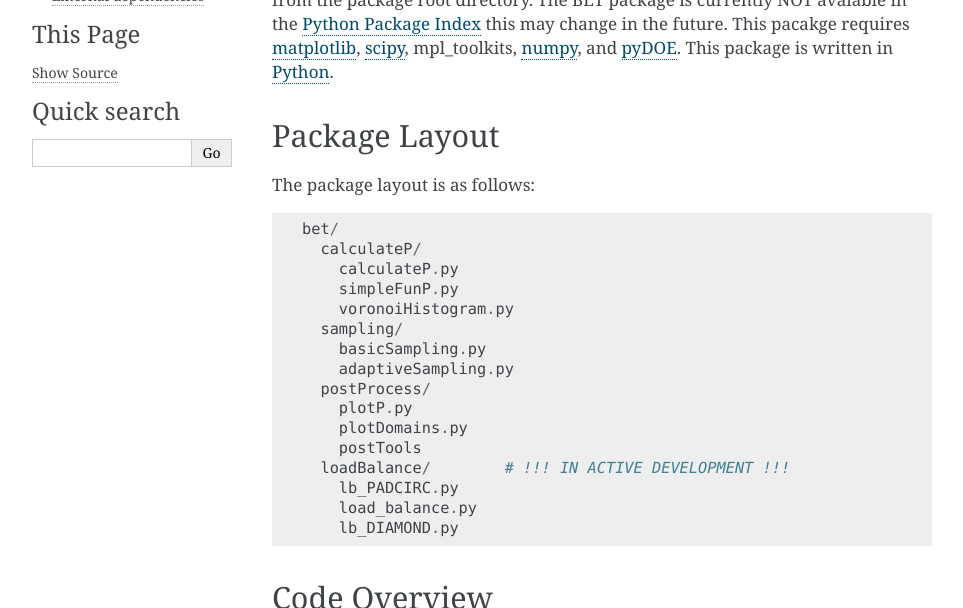
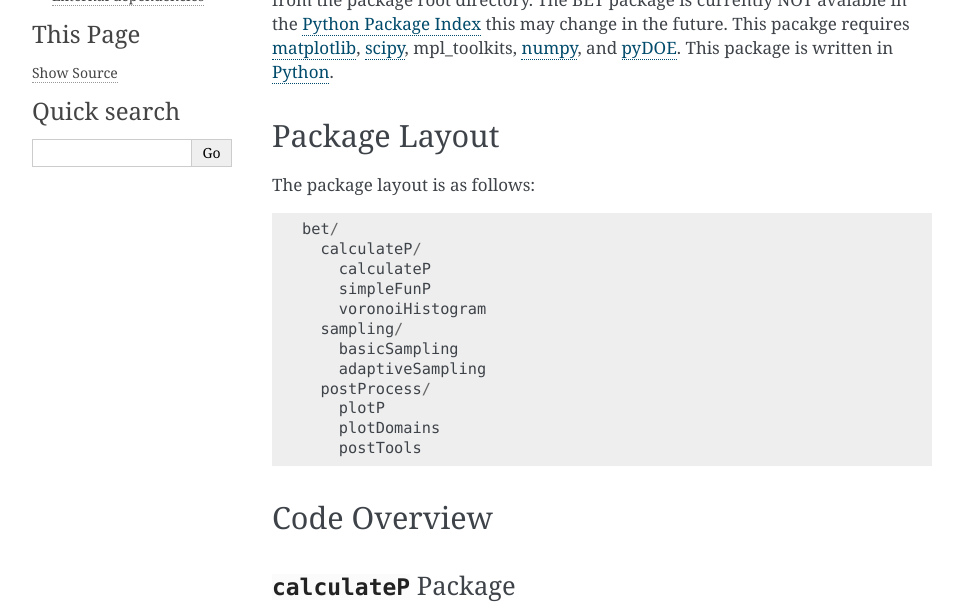
Before and after one commit to UT-CHG/BET, a Sphinx documentation site: the page built from doc/overview.rst, in a window 1280 px wide and 900 px high, scrolled down 302 px, cut to the strip 0-608 px from the top of the window. Shown: the whole strip, without its empty margins (148-1111 px from the left). Built offline with Sphinx 7.4.7, drawn with Linux system fonts in a browser that asks for light colours.

Commit message:
updateing docmentation to address issue #10

```diff
--- a/doc/index.rst
+++ b/doc/index.rst
@@ -13,6 +13,7 @@ Contents:
    :glob:
 
    overview
+   parallel
    examples/*
    examples/linearMap/*
    examples/fromFileMap/*
--- a/doc/overview.rst
+++ b/doc/overview.rst
@@ -8,9 +8,9 @@ Installation
 ------------
 
 The code currently resides at `GitHub
-<https://github.com/smattis/BET>`_.
+<https://github.com/UT-CHG/BET>`_.
 If you have a
-`zip file <https://github.com/smattis/BET/archive/master.zip>`_ you can install
+`zip file <https://github.com/UT-CHG/BET/archive/master.zip>`_ you can install
 BET using::
 
     python setup.py install
@@ -28,20 +28,16 @@ The package layout is as follows::
 
   bet/
     calculateP/
-      calculateP.py
-      simpleFunP.py
-      voronoiHistogram.py
+      calculateP
+      simpleFunP
+      voronoiHistogram
     sampling/
-      basicSampling.py
-      adaptiveSampling.py
+      basicSampling
+      adaptiveSampling
     postProcess/
-      plotP.py
-      plotDomains.py
+      plotP
+      plotDomains
       postTools
-    loadBalance/        # !!! IN ACTIVE DEVELOPMENT !!!
-      lb_PADCIRC.py
-      load_balance.py
-      lb_DIAMOND.py
 
 Code Overview
 --------------
--- a/setup.py
+++ b/setup.py
@@ -9,5 +9,8 @@ setup(name='bet',
       description='Butler, Estep, Tavener method',
       author='Steven Mattis',
       author_email='steve.a.mattis@gmail.com',
+      liscense='GNU LGPL',
       url='https://github.com/UT-CHG/BET',
-      packages=['bet', 'bet.sampling', 'bet.calculateP', 'bet.postProcess'])
+      packages=['bet', 'bet.sampling', 'bet.calculateP', 'bet.postProcess'],
+      install_requires=['matplotlib', 'mpl_toolkits', 'pyDOE', 'scipy',
+          'numpy'])
```
Also changed, not shown: doc/parallel.rst (added, +49 -0 lines).
